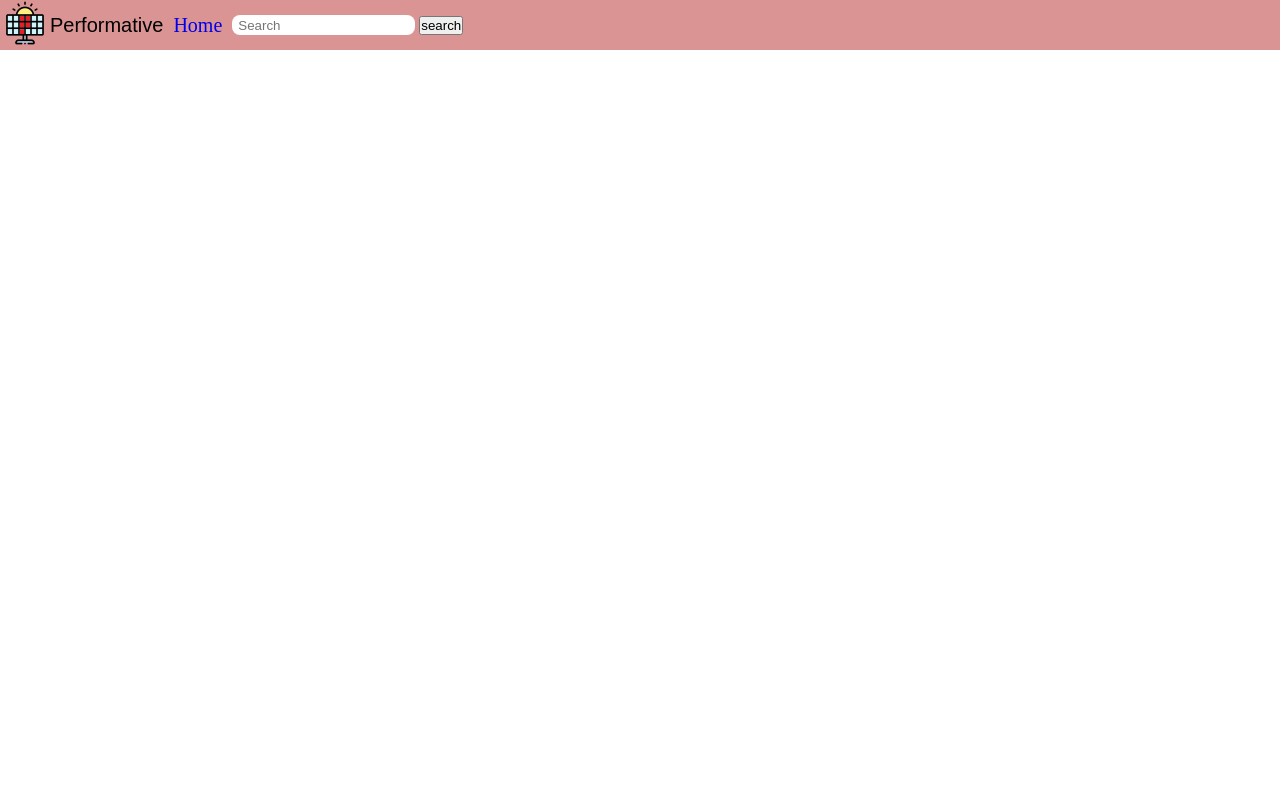
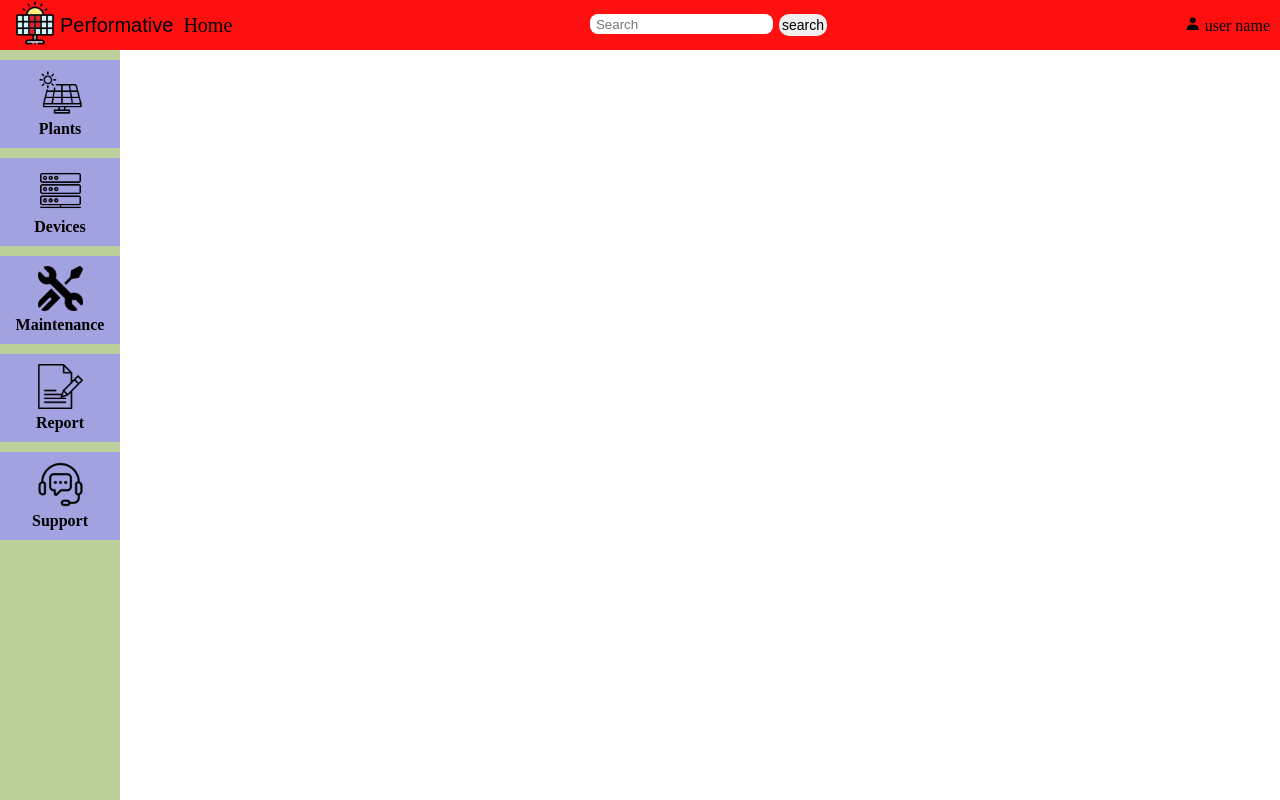
Before and after one commit to Mohamedshaban96/portpro, a plain HTML site: page front/html/aaaaaaaaaaaaaaaaa.html in a window 1280 px wide. Drawn offline with nearby package versions, Linux system fonts and the light colour scheme; files that its build step writes are made by us from their sources.

Commit message:
adding main page

```diff
--- a/front/css/aaaaaaaaaaaaaaaaa.css
+++ b/front/css/aaaaaaaaaaaaaaaaa.css
@@ -3,14 +3,17 @@
     padding: 0px;
 }
 header{
+    position: fixed;
     display: flex;
-    gap: 10px;
+    justify-content: space-between;
+
+    padding: 0px 10px;
     align-items: center;
     position: fixed;
     width: 100%;
     height: 50px;
     align-items: center;
-    background-color: rgba(184, 43, 43, 0.5);
+    background-color: rgba(255, 0, 0, 0.936);
 }
 
 .lognamenimg {
@@ -24,6 +27,7 @@ align-items: center;
     font-size: 20px;
     text-decoration: none;
     color: rgb(0, 0, 0);
+    margin-right: 10px;
  }
 
 .logimg{
@@ -33,6 +37,13 @@ height: 50px;
 header a {
     text-decoration: none;
     font-size: 20px;
+    color: black;
+}
+
+.search{
+    position: relative;
+    display: flex;
+    justify-content: center;
 }
 
 .search input{
@@ -40,5 +51,55 @@ header a {
     border-radius: 8px;
     border: none;
     padding-left: 6px;
-    min-width: 0px;
+
 }
+
+.search button{
+    cursor: pointer;
+    border: none;
+    padding: 3px 3px;
+    border-radius: 10px;
+    font-size: 14px;
+    margin-left: 6px;
+}
+
+.user {
+    margin-right: 20px;
+    position: relative;
+    justify-content: center;
+    }
+
+
+.side-bar{
+        background-color: rgba(140, 171, 79, 0.573);
+        position: fixed;
+
+        top: 50px;
+        bottom: 0px;
+        left: 0px;
+        width: 15vh;
+
+
+}
+
+
+
+.sitem img{
+    height: 45px;
+    margin-bottom: 5px;
+
+}
+.sitem{
+    padding: 10px 20px ;
+    background-color: rgb(162, 162, 225);
+    margin-top: 10px;
+}
+
+.sitem a {
+    text-decoration: none;
+    color: black;
+    display: flex;
+    flex-direction: column;
+    align-items: center;
+    font-weight: 600;
+}
--- a/front/html/aaaaaaaaaaaaaaaaa.html
+++ b/front/html/aaaaaaaaaaaaaaaaa.html
@@ -5,7 +5,12 @@
     <meta name="viewport" content="width=device-width, initial-scale=1.0" />
     <title>Performative</title>
 
-    <link rel="stylesheet" href="aaaaaaaaaaaaaaaaa.css" />
+    <link
+      href="https://unpkg.com/boxicons@2.1.4/css/boxicons.min.css"
+      rel="stylesheet"
+    />
+
+    <link rel="stylesheet" href="../css/aaaaaaaaaaaaaaaaa.css" />
   </head>
   <body>
     <header>
@@ -18,12 +23,66 @@
           />
         </a>
         <a class="sitename" href="#">Performative</a>
+        <a href="#">Home</a>
       </div>
-      <a href="#">Home</a>
+
       <div class="search">
-        <input type="text" placeholder="Search">
+        <input type="text" placeholder="Search" />
         <button>search</button>
       </div>
+      <div class="user">
+        <i class="bx bxs-user"></i>
+        <span>user name</span>
+      </div>
     </header>
+    <aside>
+      <div class="side-bar">
+        <div class="sitem">
+          <a href="#">
+            <img
+              src="../media/plants-side-bar.png"
+              alt="icon for solar panel devices"
+            />
+            <p>Plants</p>
+          </a>
+        </div>
+        <div class="sitem">
+          <a href="#">
+            <img
+              src="../media/side-bar-devices.png"
+              alt="icon for solar panel devices"
+            />
+            <p>Devices</p>
+          </a>
+        </div>
+        <div class="sitem">
+          <a href="#">
+            <img
+              src="../media/maint-side0bar.png"
+              alt="icon for solar panel devices"
+            />
+            <p>Maintenance</p>
+          </a>
+        </div>
+        <div class="sitem">
+          <a href="#">
+            <img
+              src="../media/report-side-bar.png"
+              alt="icon for solar panel devices"
+            />
+            <p>Report</p>
+          </a>
+        </div>
+        <div class="sitem">
+          <a href="#">
+            <img
+              src="../media/side-bar-suupport.png"
+              alt="icon for solar panel devices"
+            />
+            <p>Support</p>
+          </a>
+        </div>
+      </div>
+    </aside>
   </body>
 </html>
```
Also changed, not shown: front/html/index.html (+5 -4 lines), front/media/maint-side0bar.png (added), front/media/plants-side-bar.png (added), front/media/report-side-bar.png (added), front/media/side-bar-devices.png (added), front/media/side-bar-suupport.png (added).
